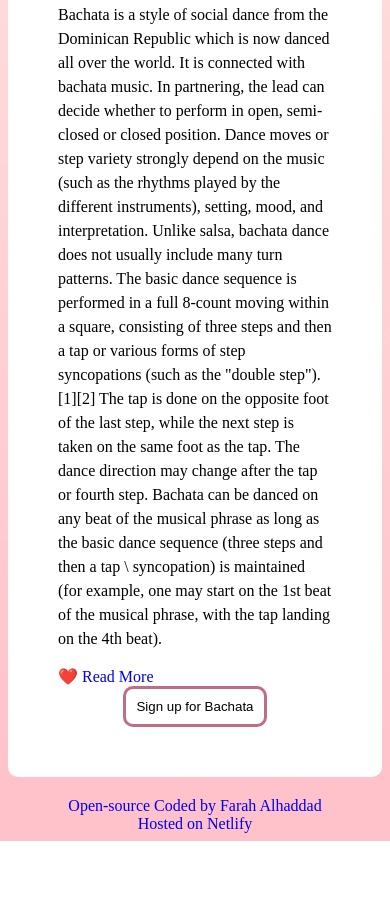
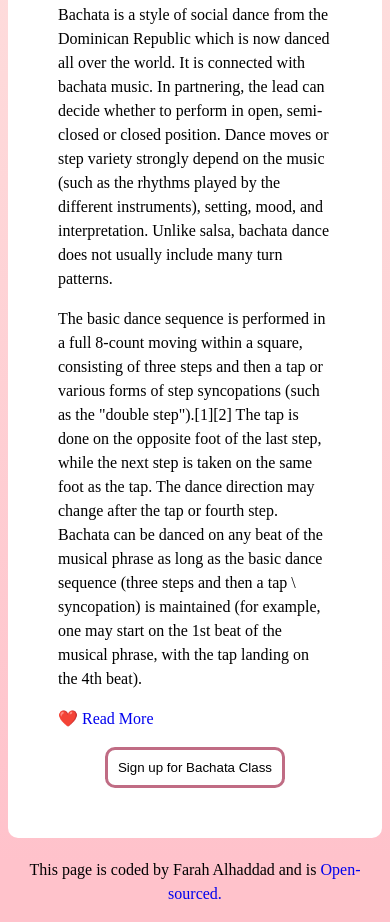
Before and after one commit to Farahalh/bachata-landing-page, a plain HTML site: page index.html in a window 390 px wide. Shown: the part 746-1668 px from the top of the page. Before the commit the page ends 1587 px from the top, so only its background shows below. Drawn offline with Linux system fonts and the light colour scheme.

Commit message:
updating page by sectioning text content and checking responsivness

```diff
--- a/index.html
+++ b/index.html
@@ -4,7 +4,7 @@
     <meta charset="UTF-8" />
     <meta http-equiv="X-UA-Compatible" content="IE=edge" />
     <meta name="viewport" content="width=device-width, initial-scale=1.0" />
-    <title>Bachata My Hobby</title>
+    <title>My Hobby, Bachata</title>
     <link rel="stylesheet" href="src/style.css" />
   </head>
   <body>
@@ -46,34 +46,35 @@
         or closed position. Dance moves or step variety strongly depend on the
         music (such as the rhythms played by the different instruments),
         setting, mood, and interpretation. Unlike salsa, bachata dance does not
-        usually include many turn patterns. The basic dance sequence is
-        performed in a full 8-count moving within a square, consisting of three
-        steps and then a tap or various forms of step syncopations (such as the
-        "double step").[1][2] The tap is done on the opposite foot of the last
-        step, while the next step is taken on the same foot as the tap. The
-        dance direction may change after the tap or fourth step. Bachata can be
-        danced on any beat of the musical phrase as long as the basic dance
-        sequence (three steps and then a tap \ syncopation) is maintained (for
-        example, one may start on the 1st beat of the musical phrase, with the
-        tap landing on the 4th beat).
+        usually include many turn patterns.
       </p>
-      <a href="https://en.wikipedia.org/wiki/Bachata_(dance)" target="_blank">
-        ❤️ Read More
-      </a>
-      <button class="learn-bachata">Sign up for Bachata</button>
+      <p>
+        The basic dance sequence is performed in a full 8-count moving within a
+        square, consisting of three steps and then a tap or various forms of
+        step syncopations (such as the "double step").[1][2] The tap is done on
+        the opposite foot of the last step, while the next step is taken on the
+        same foot as the tap. The dance direction may change after the tap or
+        fourth step. Bachata can be danced on any beat of the musical phrase as
+        long as the basic dance sequence (three steps and then a tap \
+        syncopation) is maintained (for example, one may start on the 1st beat
+        of the musical phrase, with the tap landing on the 4th beat).
+      </p>
+
+      <p>
+        <a href="https://en.wikipedia.org/wiki/Bachata_(dance)" target="_blank">
+          ❤️ Read More
+        </a>
+      </p>
+
+      <button class="learn-bachata">Sign up for Bachata Class</button>
     </div>
-    <a
-      href="https://github.com/Farahalh/bachata-landing-page"
-      target="_blank"
-      class="coded-by"
-      >Open-source Coded by Farah Alhaddad</a
-    >
-    <a
-      href="https://whimsical-panda-0a14e7.netlify.app/"
-      target="_blank"
-      class="coded-by"
-      >Hosted on Netlify</a
-    >
+
+    <p class="coded-by">
+      This page is coded by Farah Alhaddad and is
+      <a href="https://github.com/Farahalh/bachata-landing-page" target="_blank"
+        >Open-sourced.</a
+      >
+    </p>
     <script src="src/index.js"></script>
   </body>
 </html>
```
